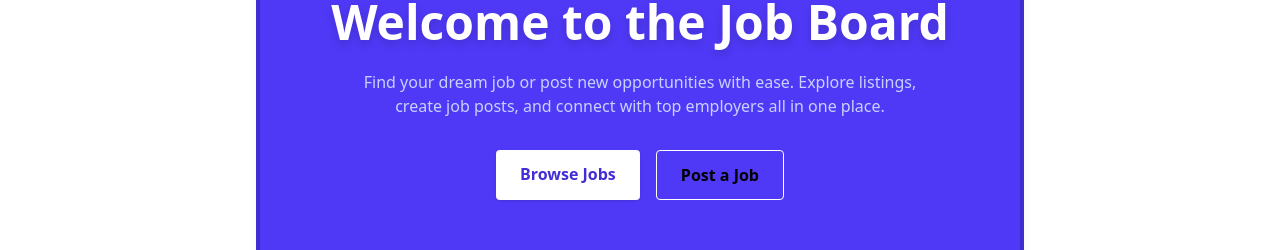
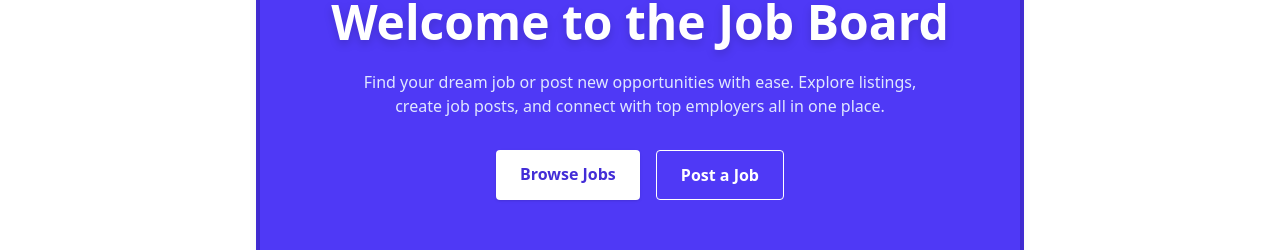
Before and after one commit to amar-ashfaq/job-board-app, a React (Vite) app: page / in a window 1280 px wide. Shown: the part 301-551 px from the top of the page. Built offline with nearby package versions, Linux system fonts and the light colour scheme; no server answers; the database is empty.

Commit message:
Visual improvements to buttons.

```diff
--- a/src/App.tsx
+++ b/src/App.tsx
@@ -21,7 +21,7 @@ function App() {
           <h1 className="text-5xl font-extrabold mb-6 text-center text-white drop-shadow-lg">
             Welcome to the Job Board
           </h1>
-          <p className="max-w-xl text-center text-indigo-200 mb-8">
+          <p className="max-w-xl text-center text-indigo-100 mb-8">
             Find your dream job or post new opportunities with ease. Explore
             listings, create job posts, and connect with top employers all in
             one place.
@@ -35,7 +35,7 @@ function App() {
             </a>
             <a
               href="/create-listing"
-              className="px-6 py-3 border border-white font-semibold rounded hover:bg-white hover:text-indigo-700 transition cursor-pointer"
+              className="px-6 py-3 border border-white text-white font-semibold rounded hover:bg-white hover:text-indigo-700 transition cursor-pointer"
             >
               Post a Job
             </a>
--- a/src/components/JobDetails.tsx
+++ b/src/components/JobDetails.tsx
@@ -81,22 +81,22 @@ function JobDetails() {
         <p className="text-gray-500">Loading job details...</p>
       )}
 
-      {/* Add margin-top to separate the delete button from above content */}
-      <div className="mt-8">
+      <div className="flex justify-center space-x-4 mt-8">
+        {/* Add margin-top to separate the delete button from above content */}
+
         <button
           type="submit"
-          className="w-full bg-indigo-600 text-white font-semibold py-3 rounded hover:bg-indigo-700 transition-colors cursor-pointer"
+          className="w-32 bg-indigo-600 text-white font-semibold px-6 py-3 rounded hover:bg-indigo-700 transition-colors cursor-pointer"
           onClick={editJobDetails}
         >
           Edit Job
         </button>
-      </div>
 
-      {/* Add margin-top to separate the delete button from above content */}
-      <div className="mt-4">
+        {/* Add margin-top to separate the delete button from above content */}
+
         <button
           type="submit"
-          className="w-full bg-red-600 text-white font-semibold py-3 rounded hover:bg-red-700 transition-colors cursor-pointer"
+          className="w-32 bg-red-600 text-white font-semibold px-6 py-3 rounded hover:bg-red-700 transition-colors cursor-pointer"
           onClick={() => setIsModalOpen(true)}
         >
           Delete Job
@@ -109,6 +109,7 @@ function JobDetails() {
           <h3 className="mb-4 text-lg font-normal text-gray-500 dark:text-gray-400">
             Are you sure you want to delete this job?
           </h3>
+
           <div className="flex justify-center gap-4">
             <button
               onClick={handleDelete}
```
